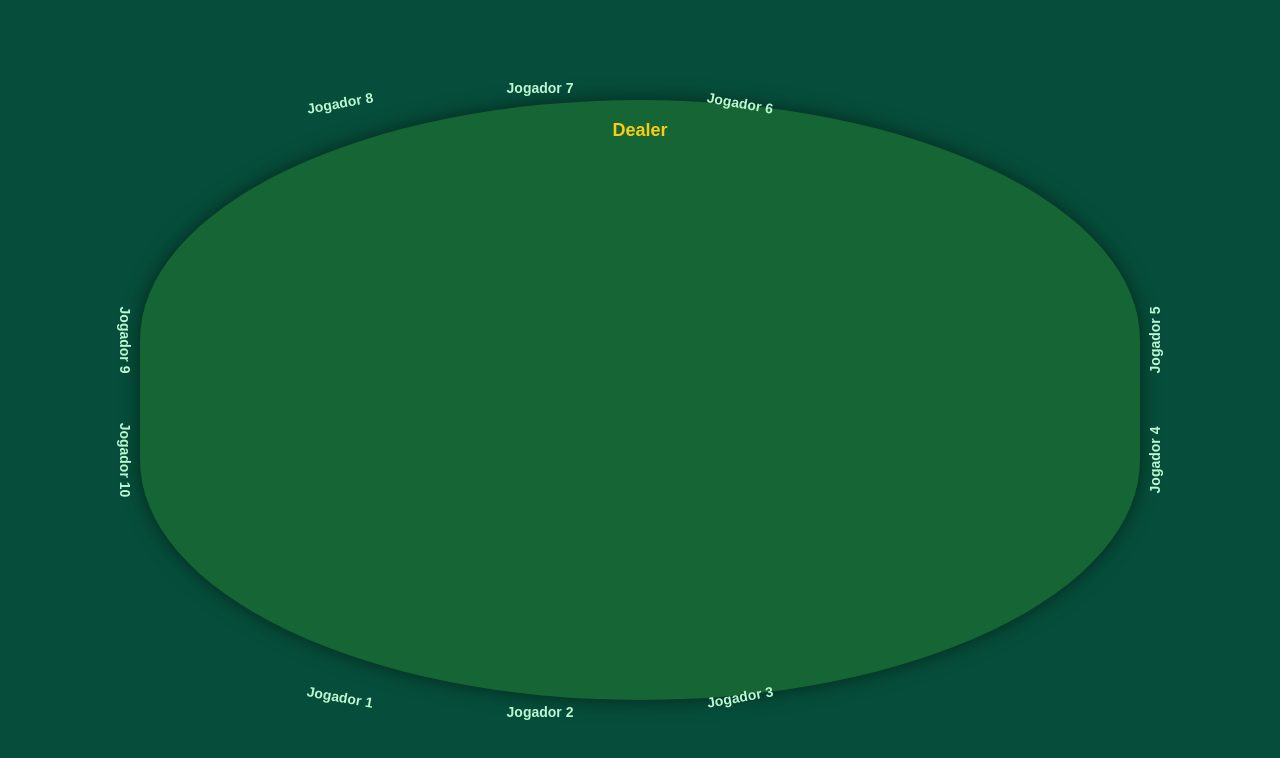
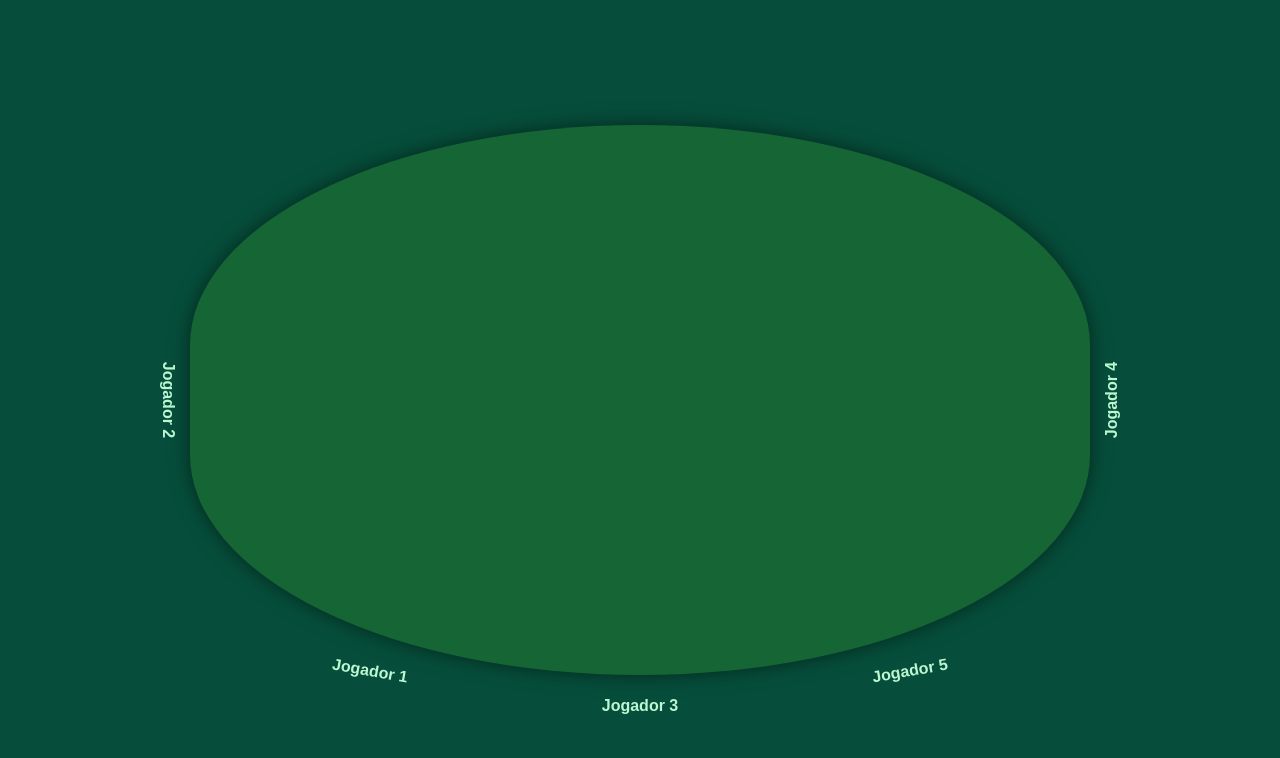
Before and after one commit to blinbingo/kombi, a Next.js app: page /blackjack in a window 1280 px wide. Shown: the top 758 px of the page. Built offline with nearby package versions, Linux system fonts and the light colour scheme.

Commit message:
Update index.js

```diff
--- a/pages/blackjack/index.js
+++ b/pages/blackjack/index.js
@@ -2,22 +2,14 @@
 import React from 'react';
 
 export default function Blackjack() {
-  const jogadores = [
-    'Jogador 1', 'Jogador 2', 'Jogador 3', 'Jogador 4', 'Jogador 5',
-    'Jogador 6', 'Jogador 7', 'Jogador 8', 'Jogador 9', 'Jogador 10'
-  ];
+  const jogadores = ['Jogador 1', 'Jogador 2', 'Jogador 3', 'Jogador 4', 'Jogador 5'];
 
   const posicoes = [
     { bottom: '-5px', left: '20%', transform: 'translateX(-50%) rotate(10deg)' },     // Jogador 1
-    { bottom: '-20px', left: '40%', transform: 'translateX(-50%)' },                  // Jogador 2
-    { bottom: '-5px', left: '60%', transform: 'translateX(-50%) rotate(-10deg)' },    // Jogador 3
-    { bottom: '40%', right: '-55px', transform: 'translateY(50%) rotate(-90deg)' },   // Jogador 4
-    { top: '40%', right: '-55px', transform: 'translateY(-50%) rotate(-90deg)' },     // Jogador 5
-    { top: '-5px', left: '60%', transform: 'translateX(-50%) rotate(10deg)' },        // Jogador 6
-    { top: '-20px', left: '40%', transform: 'translateX(-50%)' },                     // Jogador 7
-    { top: '-5px', left: '20%', transform: 'translateX(-50%) rotate(-10deg)' },       // Jogador 8
-    { top: '40%', left: '-55px', transform: 'translateY(-50%) rotate(90deg)' },       // Jogador 9
-    { bottom: '40%', left: '-55px', transform: 'translateY(50%) rotate(90deg)' },     // Jogador 10
+    { top: '50%', left: '-60px', transform: 'translateY(-50%) rotate(90deg)' },       // Jogador 2 (corrigido)
+    { bottom: '-40px', left: '50%', transform: 'translateX(-50%)' },                  // Jogador 3
+    { top: '50%', right: '-60px', transform: 'translateY(-50%) rotate(-90deg)' },     // Jogador 4 (corrigido)
+    { bottom: '-5px', left: '80%', transform: 'translateX(-50%) rotate(-10deg)' },    // Jogador 5
   ];
 
   return (
@@ -34,29 +26,13 @@ export default function Blackjack() {
       <div
         style={{
           position: 'relative',
-          width: '1000px',
-          height: '600px',
+          width: '900px',
+          height: '550px',
           backgroundColor: '#166534',
           borderRadius: '50% / 40%',
           boxShadow: '0 0 20px rgba(0,0,0,0.5)',
         }}
       >
-        {/* Dealer centralizado no topo */}
-        <div
-          style={{
-            position: 'absolute',
-            top: '20px',
-            left: '50%',
-            transform: 'translateX(-50%)',
-            textAlign: 'center',
-            color: '#facc15',
-            fontWeight: 'bold',
-            fontSize: '18px',
-          }}
-        >
-          Dealer
-        </div>
-
         {jogadores.map((nome, index) => (
           <div
             key={index}
@@ -66,8 +42,7 @@ export default function Blackjack() {
               color: '#bbf7d0',
               fontWeight: 'bold',
               textAlign: 'center',
-              fontSize: '14px',
-              width: '80px',
+              fontSize: '16px',
             }}
           >
             {nome}
```
